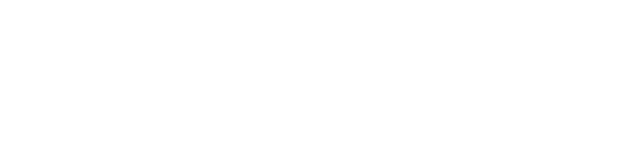
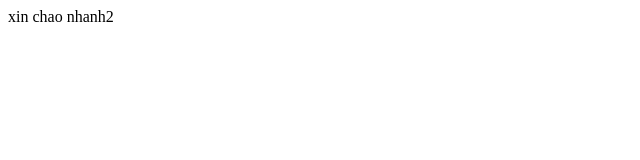
Before and after one commit to nguyentienthinh14/KiemTraA, a plain HTML site: page index.html in a window 1280 px wide. Shown: the whole page, without its empty margins (0-640 px from the left). Drawn offline with Linux system fonts and the light colour scheme.

Commit message:
thay doi nhanh 2

```diff
--- a/index.html
+++ b/index.html
@@ -11,5 +11,8 @@
      External: viết sang file mới
      inline: viết trong thẻ  -->
 
+     xin chao nhanh2
+
+
 </body>
 </html>
```
